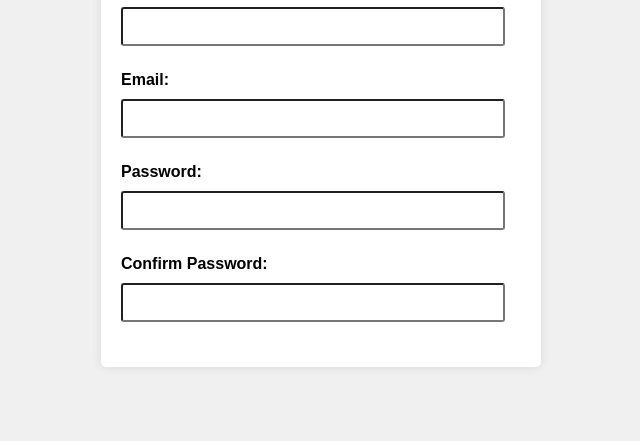
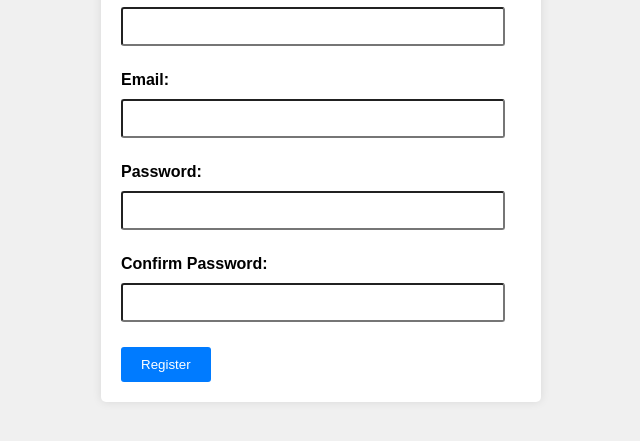
Before and after one commit to Unzun/JS-Validation, a plain HTML site: page index.html in a window 1280 px wide. Shown: the part 121-562 px from the top of the page, without its empty margins (319-959 px from the left). Drawn offline with Linux system fonts and the light colour scheme.

Commit message:
final build

```diff
--- a/index.html
+++ b/index.html
@@ -26,6 +26,7 @@
                 <label for="confirm-password">Confirm Password:</label>
                 <input type="password" id="confirm-password" name="confirm-password"required>
             </div>
+                <button type="submit">Register</button>
         </form>
         </div>
     <script src="script.js"></script>
```
